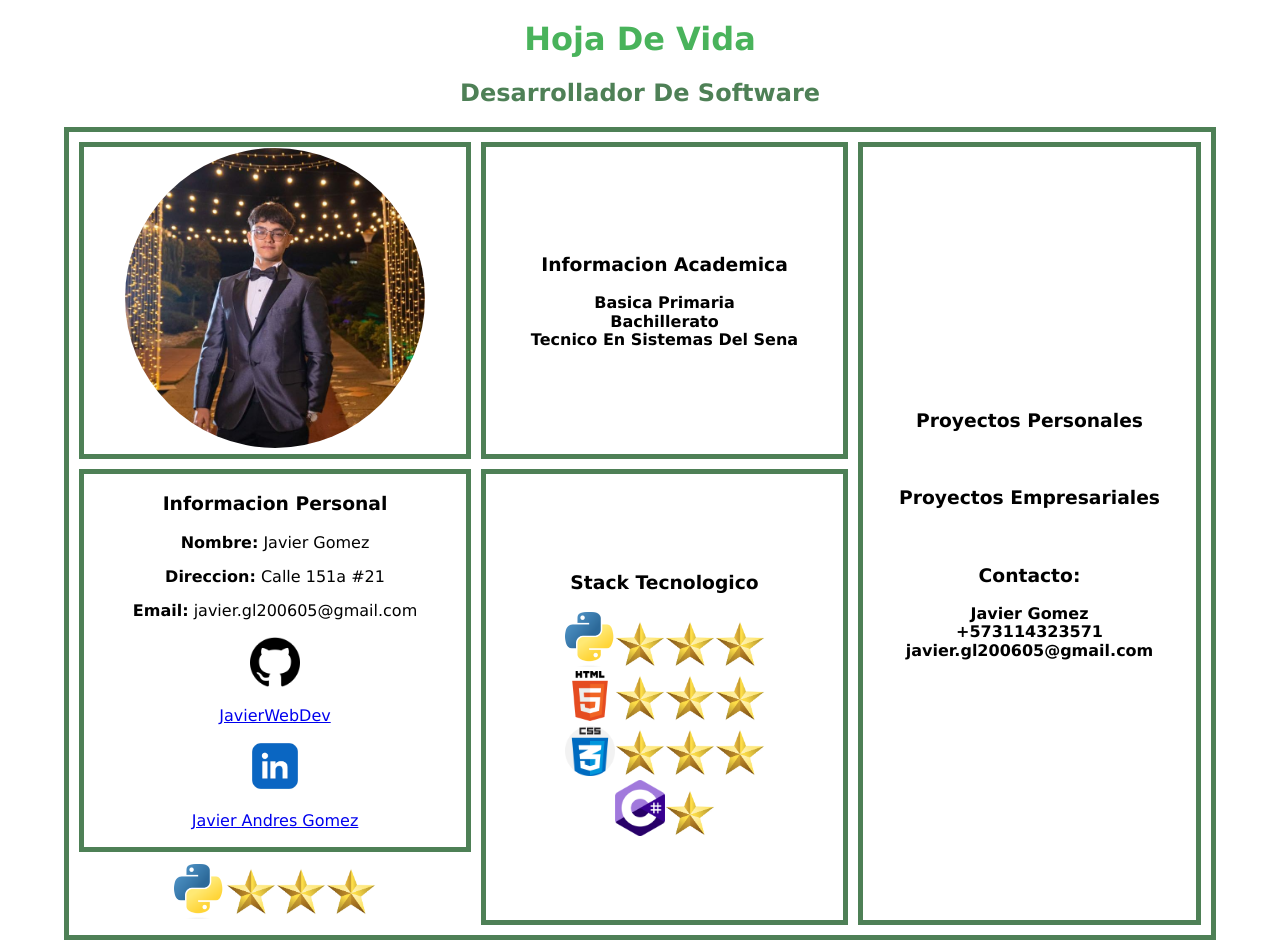
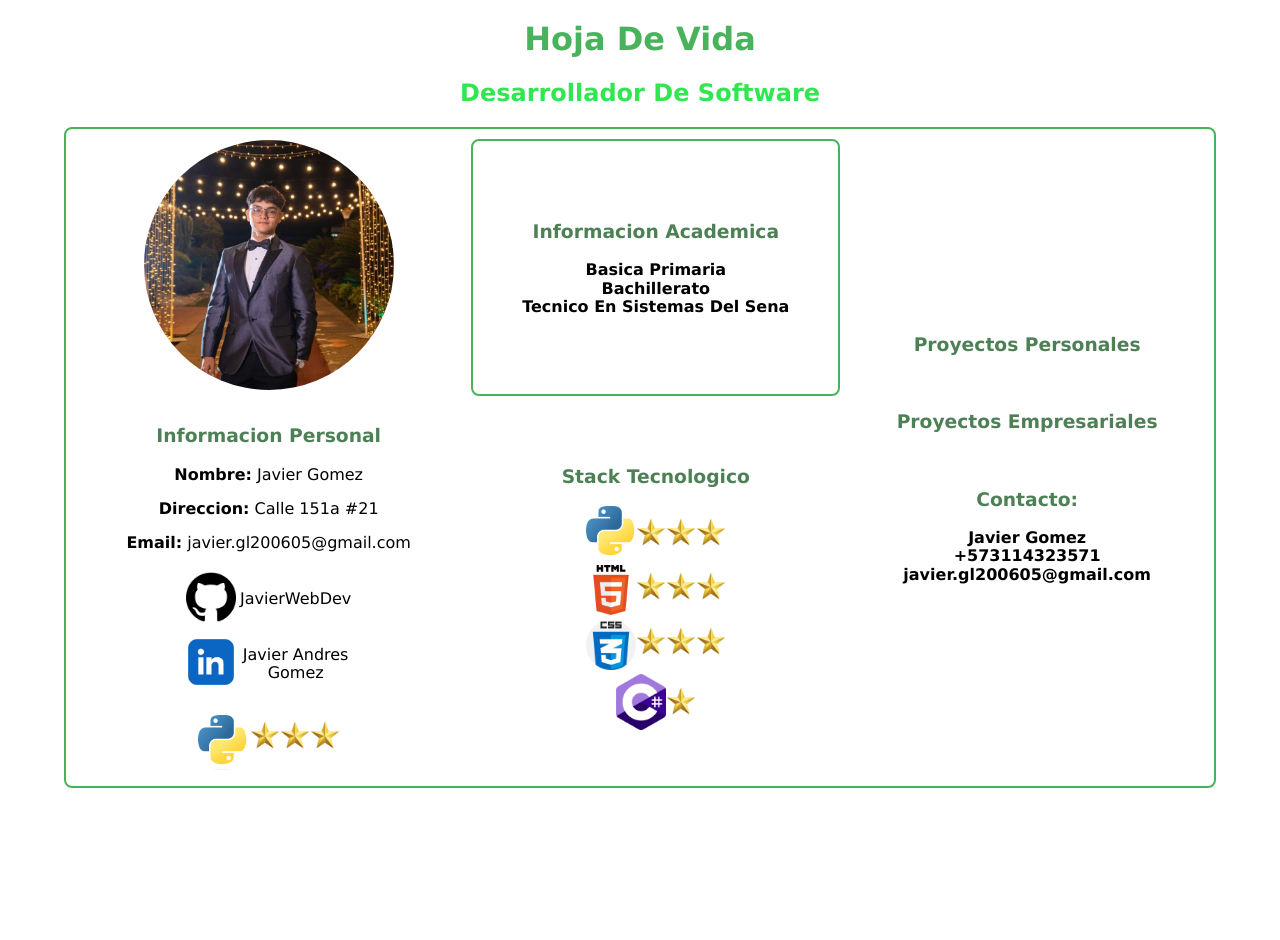
Before and after one commit to JavierWebDev/HojaDeVida, a plain HTML site: page HojaDeVida/index.html in a window 1280 px wide. After the commit the page ends 800 px from the top, so only its background shows below. Drawn offline with Linux system fonts and the light colour scheme.

Commit message:
Add files via upload

```diff
--- a/HojaDeVida/css/styles.css
+++ b/HojaDeVida/css/styles.css
@@ -17,13 +17,16 @@
 h1 {
     color: var(--colorPrimario);
 }
+h3 {
+    color: var(--colorSecundario);
+}
 h2 {
-    color: var(--colorSecundario);
+    color: var(--colorTerciario);
 }
 .imgYo {
     border-radius: 50%;
-    width: 300px;
-    height: 300px;
+    width: 250px;
+    height: 250px;
     margin: 0 auto;
 }
 .parentTable {
@@ -36,10 +39,17 @@ h2 {
 }
 
 .parentTable, .thParent, .tdParent {
-    border: 5px solid var(--colorSecundario);
+    border: 2px solid var(--colorPrimario);
+    border-radius: .5rem;
 }
+
+.asaa {
+    margin: 0 auto;
+    width: min-content;
+}
+
 .divStyle {
-    border: 5px solid var(--colorSecundario);
+    border: 5px solid var(--colorTerciario);
 }
 
 .bef {
@@ -54,6 +64,10 @@ h2 {
 .logo {
     width: 50px;
 }
+.star {
+    width: 30px;
+    margin-bottom: 15px;
+}
 
 .pad {
     padding: 10px;
--- a/HojaDeVida/index.html
+++ b/HojaDeVida/index.html
@@ -15,17 +15,17 @@
     <div>
         <table class="parentTable">
             <tr>
-                <th class="contImg thParent" rowspan="2">
+                <th class="contImg" rowspan="2">
                     <div class="contImg">
                         <img class="imgYo" src="img/yoImg.jpg">
                     </div>
                 </th>
-                <th class="thParent wwww pad" rowspan="2">
+                <th class="thParentF thParent wwww pad" rowspan="2">
                     <h3>Informacion Academica</h3>
 
                     <p class="centrar">Basica Primaria<br>Bachillerato <br>Tecnico En Sistemas Del Sena</p>
                 </th>
-                <th class="thParent" rowspan="4">
+                <th class="" rowspan="4">
                     <h3>Proyectos Personales</h3>
                     <br>
                     <h3>Proyectos Empresariales</h3>
@@ -37,21 +37,33 @@
             <tr>
             </tr>
             <tr>
-                <td class="tdParent centrar">
+                <td class="centrar">
                     <h3>Informacion Personal</h3>
                     <p><span class="bef">Nombre:</span>   Javier Gomez</p>
                     <p><span class="bef">Direccion:</span>   Calle 151a #21</p>
                     <p><span class="bef">Email:</span> javier.gl200605@gmail.com</p>
-                    <a href="https://github.com/JavierWebDev"><img class="logo" src="img/githubLogo.png"><p>JavierWebDev</p></a>
-                    <a href="https://www.linkedin.com/in/javier-gomez-626a3827b/"><img class="logo" src="img/linkLg.png"><p>Javier Andres Gomez</p></a>
+
+                    <div class="asaa">
+                        <table>
+                            <tr>
+                                <th><a target="_blank" href="https://github.com/JavierWebDev"><img class="logo" src="img/githubLogo.png"></a></th>
+                                <td><p>JavierWebDev</p></td>
+                            </tr>
+                            <tr>
+                                <th><a target="_blank" href="https://www.linkedin.com/in/javier-gomez-626a3827b/"><img class="logo" src="img/linkLg.png"></a></th>
+                                <td><p>Javier Andres Gomez</p></td>
+                            </tr>
+                        </table>
+                    </div>
+
 
                 </td>
-                <td class="pad centrar tdParent" rowspan="2">
+                <td class="pad centrar" rowspan="2">
                     <h3>Stack Tecnologico</h3>
-                    <img class="logo" src="img/lgPython.png"><img src="img/starlg.png" class="logo"><img src="img/starlg.png" class="logo"><img src="img/starlg.png" class="logo"><br>
-                    <img class="logo" src="img/lgHtml.png"><img src="img/starlg.png" class="logo"><img src="img/starlg.png" class="logo"><img src="img/starlg.png" class="logo"><br>
-                    <img class="logo" src="img/lgCss.png"><img src="img/starlg.png" class="logo"><img src="img/starlg.png" class="logo"><img src="img/starlg.png" class="logo"><br>
-                    <img class="logo" src="img/lgCs.png"><img src="img/starlg.png" class="logo">
+                    <img class="logo" src="img/lgPython.png"><img src="img/starlg.png" class="star"><img src="img/starlg.png" class="star"><img src="img/starlg.png" class="star"><br>
+                    <img class="logo" src="img/lgHtml.png"><img src="img/starlg.png" class="star"><img src="img/starlg.png" class="star"><img src="img/starlg.png" class="star"><br>
+                    <img class="logo" src="img/lgCss.png"><img src="img/starlg.png" class="star"><img src="img/starlg.png" class="star"><img src="img/starlg.png" class="star"><br>
+                    <img class="logo" src="img/lgCs.png"><img src="img/starlg.png" class="star">
                 </td>
             </tr>
             <tr>
@@ -59,7 +71,7 @@
                     <table class="tableSkills">
                         <tr>
                             <th><img class="logo" src="img/lgPython.png"></th>
-                            <td><img src="img/starlg.png" class="logo"><img src="img/starlg.png" class="logo"><img src="img/starlg.png" class="logo"></td>
+                            <td><img src="img/starlg.png" class="star"><img src="img/starlg.png" class="star"><img src="img/starlg.png" class="star"></td>
                         </tr>
 
                     </table>
```
